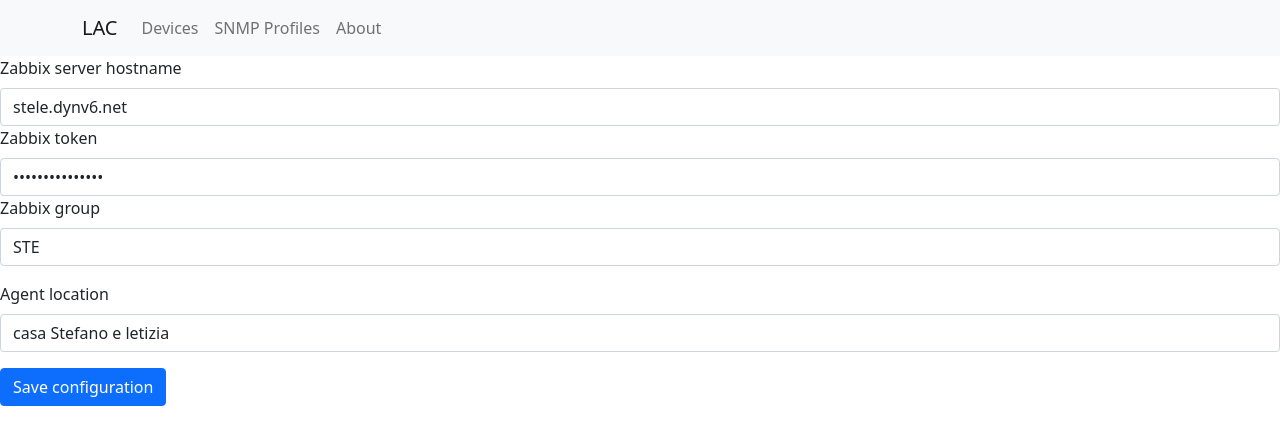
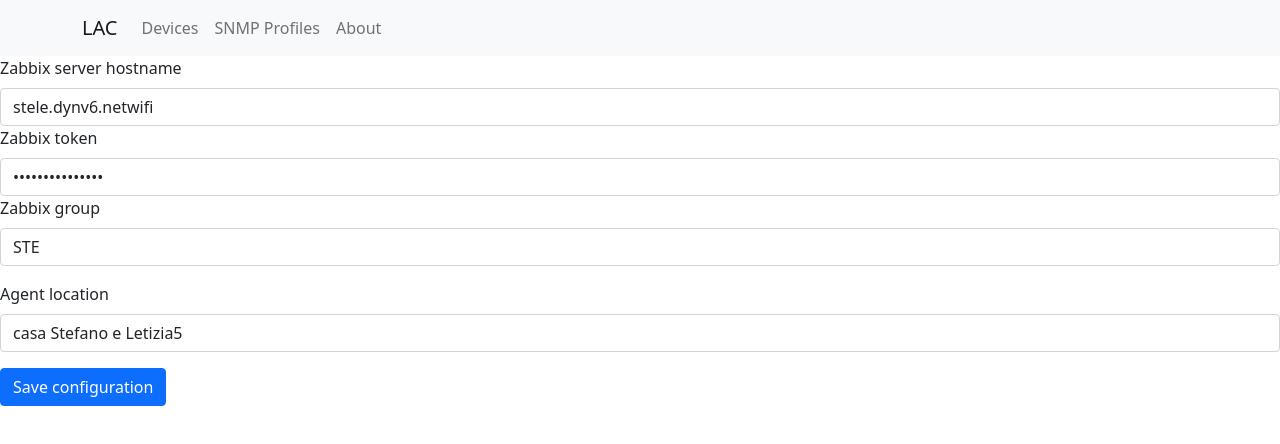
Before and after one commit to steledama/lac, a Next.js app: page / in a window 1280 px wide. Shown: the top 444 px of the page. Built offline with nearby package versions, Linux system fonts and the light colour scheme.

Commit message:
save configLac

```diff
--- a/config.json
+++ b/config.json
@@ -1,6 +1 @@
-{
-  "zabbixServer": "stele.dynv6.net",
-  "zabbixToken": "slòdkjhsòoldgfj",
-  "zabbixGroup": "STE",
-  "agentLocation": "casa Stefano e letizia"
-}
+{"server":"stele.dynv6.netwifi","token":"slòdkjhsòoldgfj","group":"STE","location":"casa Stefano e Letizia5"}
--- /dev/null
+++ b/pages/api/configLac/index.js
@@ -0,0 +1,15 @@
+import fs from 'fs';
+
+export default function handler(req, res) {
+  if (req.method === 'POST') {
+    const configLac = req.body.configLac;
+    try {
+      fs.writeFileSync('config.json', JSON.stringify(configLac), 'utf8');
+      res.status(201).json(configLac);
+    } catch (err) {
+      console.error(err);
+    }
+  } else {
+    console.log('not post method');
+  }
+}
--- a/pages/components/Config.js
+++ b/pages/components/Config.js
@@ -1,11 +1,11 @@
 import { Form, Button } from 'react-bootstrap';
 import { useState } from 'react';
 
-const Config = ({ config, onSave }) => {
-  const [server, setServer] = useState(config.zabbixServer);
-  const [token, setToken] = useState(config.zabbixToken);
-  const [group, setGroup] = useState(config.zabbixGroup);
-  const [location, setLocation] = useState(config.agentLocation);
+const Config = ({ configLac, onSave }) => {
+  const [server, setServer] = useState(configLac.server);
+  const [token, setToken] = useState(configLac.token);
+  const [group, setGroup] = useState(configLac.group);
+  const [location, setLocation] = useState(configLac.location);
 
   const onSubmit = (e) => {
     e.preventDefault();
--- a/pages/index.jsx
+++ b/pages/index.jsx
@@ -3,7 +3,7 @@
 import Config from './components/Config';
 import { useState } from 'react';
 
-export const getServerSideProps = async () => {
+export const getServerSideProps = () => {
   try {
     const data = fs.readFileSync('config.json', 'utf8');
     const configFromFile = JSON.parse(data);
@@ -18,16 +18,24 @@
 };
 
 export default function Home({ configFromFile }) {
-  const [config, setConfig] = useState(configFromFile);
+  const [configLac, setConfigLac] = useState(configFromFile);
 
   // save config
-  const onSave = (config) => {
-    console.log(config);
+  const onSave = async (configLac) => {
+    const response = await fetch('/api/configLac', {
+      method: 'POST',
+      body: JSON.stringify({ configLac }),
+      headers: {
+        'Content-Type': 'application/json',
+      },
+    });
+    const data = await response.json();
+    console.log(data);
   };
 
   return (
     <>
-      <Config onSave={onSave} config={config} />
+      <Config onSave={onSave} configLac={configLac} />
     </>
   );
 }
```
